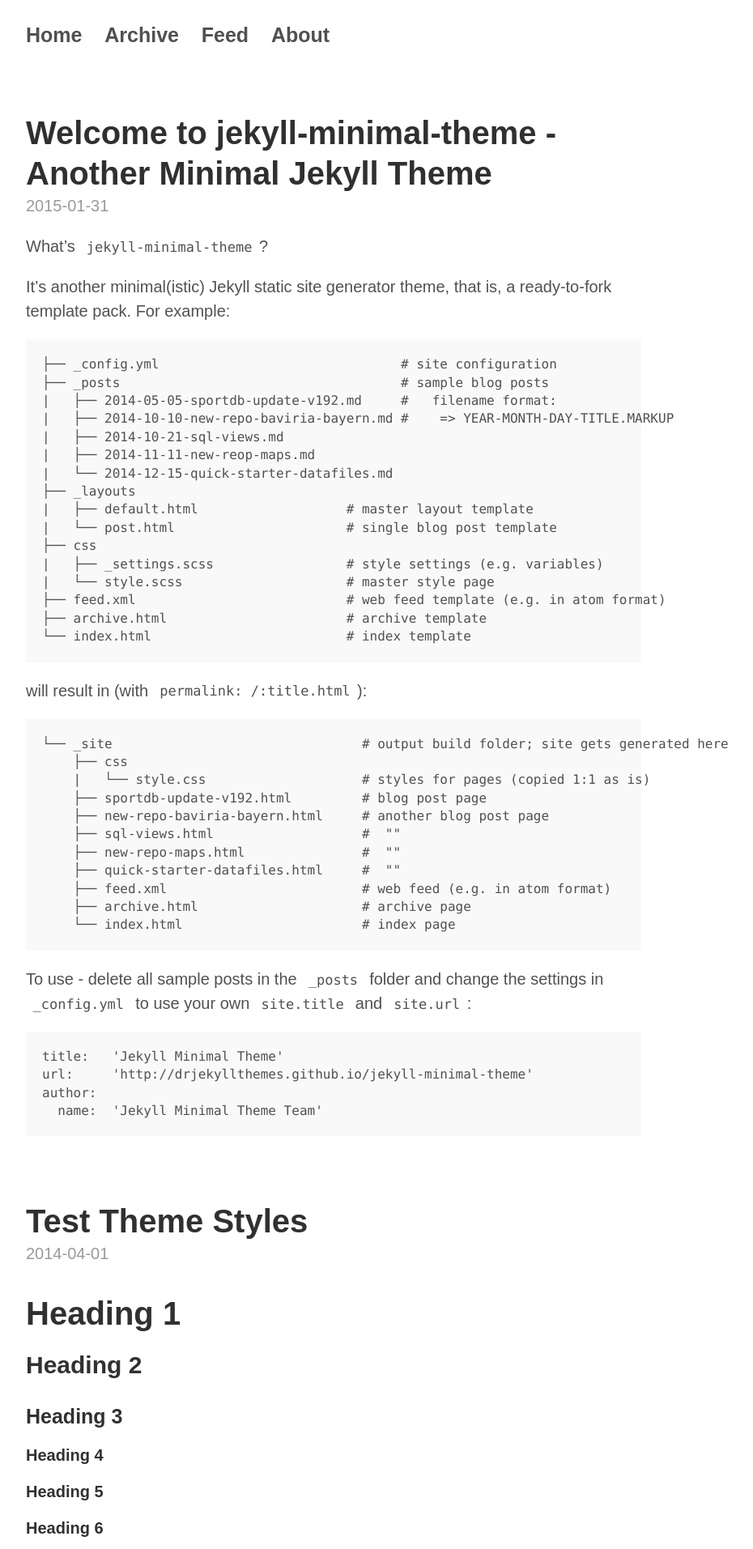
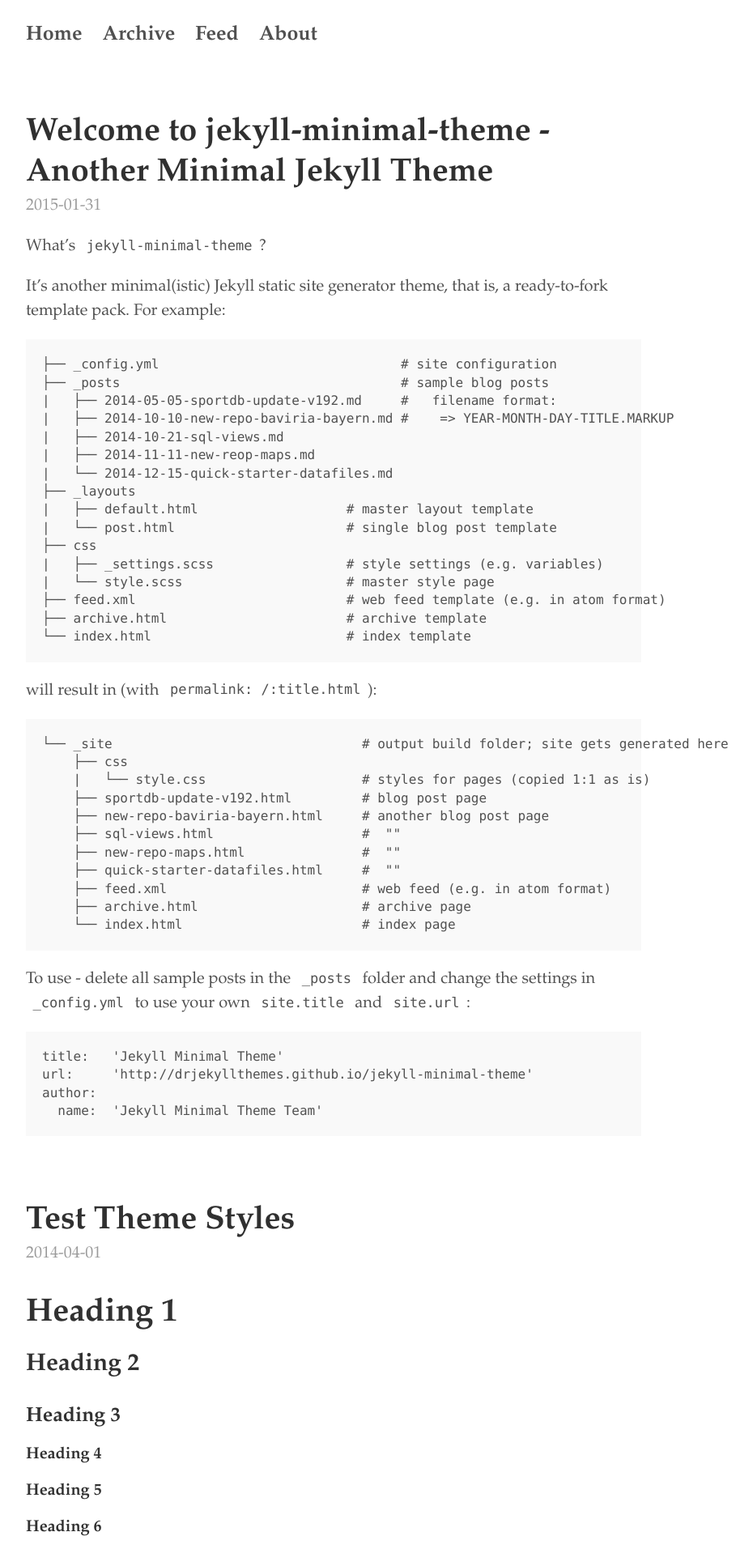
Before and after one commit to u0d7i/u0d7i.github.io, a Jekyll site: the page built from index.html, in a window 1280 px wide. Shown: the top 1913 px of the page at 81% size, without its empty margins (228-1158 px from the left). Built offline with Jekyll 4.4.1, drawn with Linux system fonts in a browser that asks for light colours.

Commit message:
theme fix

```diff
--- a/css/_settings.scss
+++ b/css/_settings.scss
@@ -2,7 +2,7 @@
 // css theme variables / settings
 
 
-$font-family:       sans-serif;
+$font-family:       'Garamond', 'Georgia', serif, sans-serif;
 
 $code-font-family:  Menlo, Monaco, "Courier New", monospace;
 
```
